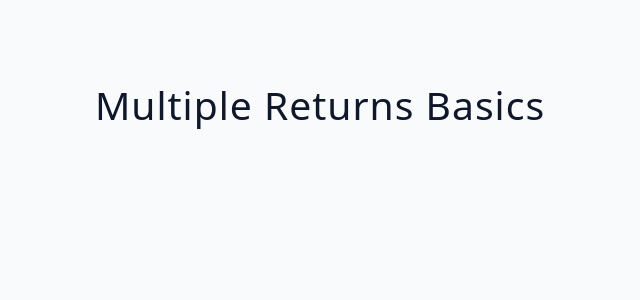
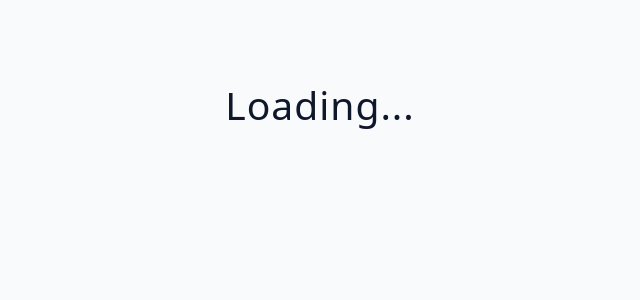
Before and after one commit to isnendyankp/advancedreact, a React (Vite) app: page / in a window 1280 px wide. Shown: the top 300 px of the page, without its empty margins (320-960 px from the left). Built offline with nearby package versions, Linux system fonts and the light colour scheme.

Commit message:
Mutiple Return: add return default and condition is true

```diff
--- a/src/tutorial/03-conditional-rendering/starter/01-multiple-returns-basics.jsx
+++ b/src/tutorial/03-conditional-rendering/starter/01-multiple-returns-basics.jsx
@@ -3,7 +3,9 @@ import { useEffect, useState } from 'react';
 const MultipleReturnsBasics = () => {
   const [isLoading, setIsLoading] = useState(true);
 
-
+  if (isLoading) {
+    return <h2>Loading...</h2>;
+  }
 
   return <h2>Multiple Returns Basics</h2>;
 };
```
